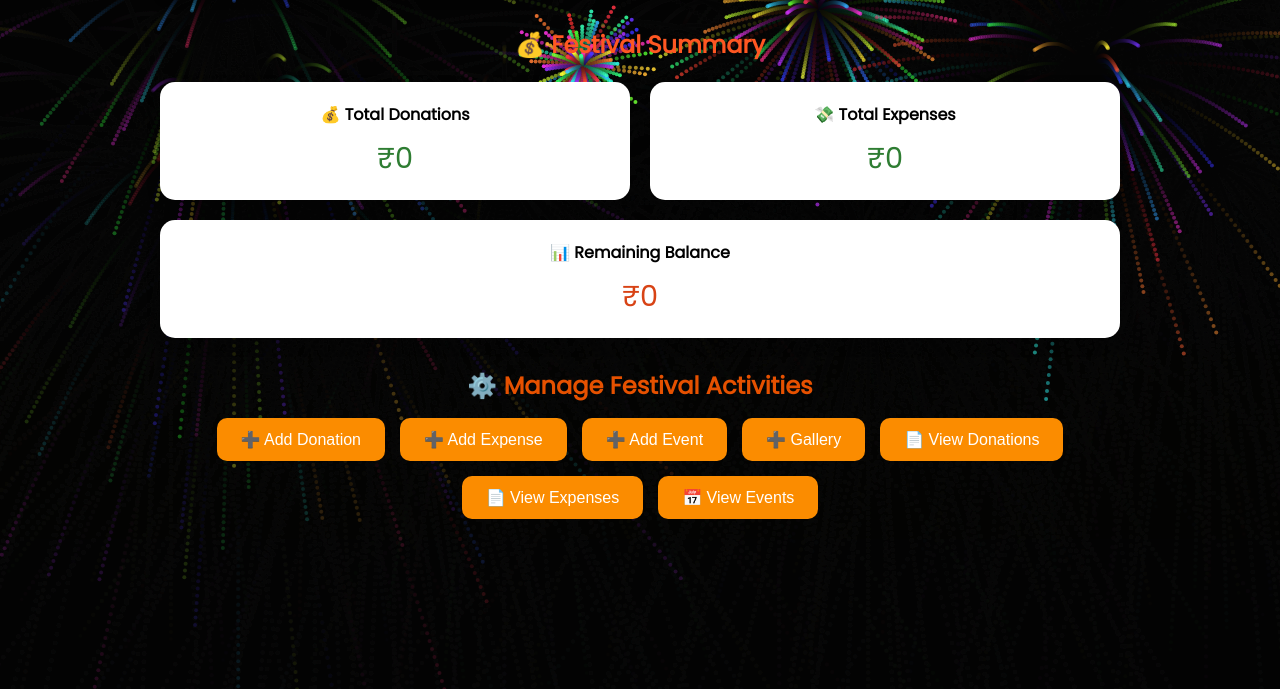
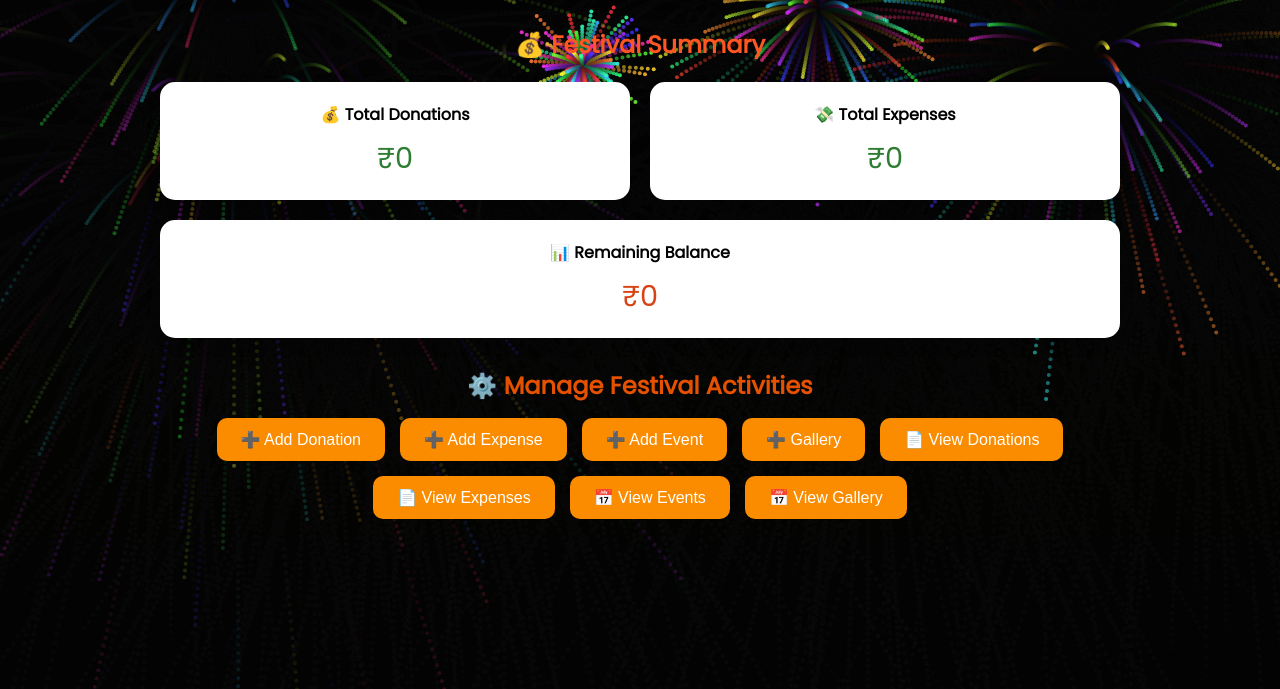
Before and after one commit to Ranjith-3065/ganesha-festival-website, a plain HTML site: page frontend/dashboard.html in a window 1280 px wide. Shown: the part 111-800 px from the top of the page. Drawn offline with Linux system fonts and the light colour scheme; some packages are replaced by stand-ins of ours; no server answers; sample sign-in values are in the browser's storage; a script that the page names is missing.

Commit message:
🎨 Update

```diff
--- a/frontend/dashboard.html
+++ b/frontend/dashboard.html
@@ -180,7 +180,7 @@
   <button onclick="window.location.href='donations.html'">📄 View Donations</button>
   <button onclick="window.location.href='expenses.html'">📄 View Expenses</button>
   <button onclick="window.location.href='eventlist.html'">📅 View Events</button>
-
+  <button onclick="window.location.href='moments.html'">📅 View Gallery</button>
 </div>
 
     </section>
```
